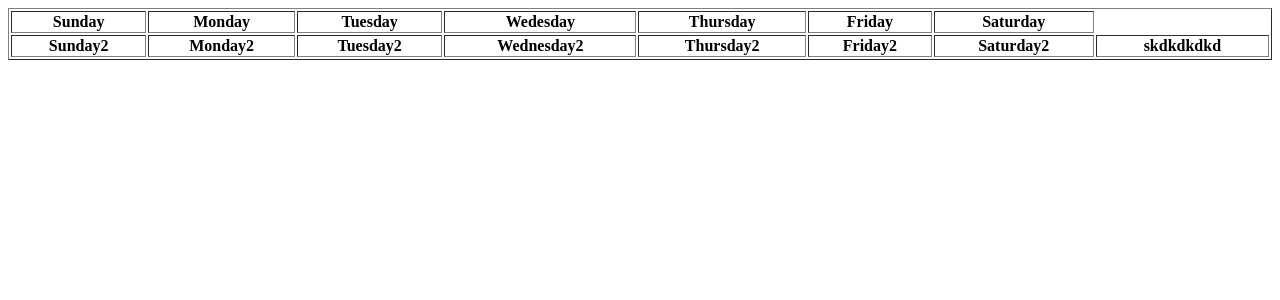
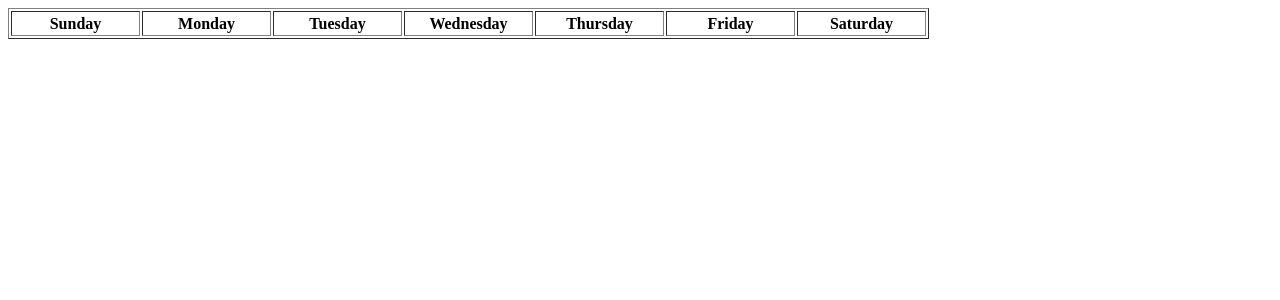
Before and after one commit to kvn35124/calendar, a React app: page / in a window 1280 px wide. Shown: the top 300 px of the page. Built offline with nearby package versions, Linux system fonts and the light colour scheme.

Commit message:
added header of calendar

```diff
--- /dev/null
+++ b/public/css/styles.css
@@ -0,0 +1,6 @@
+.header {
+    text-align: center;
+    width: 125px;
+    height: 25px;
+    /* border: solid, black; */
+}
--- a/public/index.html
+++ b/public/index.html
@@ -3,6 +3,7 @@
     <title>Barebones Typescript/React/Express</title>
     <meta charset="utf-8">
     <meta name="viewport" content="width=device-width, initial-scale=1, shrink-to-fit=no">
+    <link rel="stylesheet" href="./css/styles.css">
 </head>
 <body>
     <noscript>
--- a/src/client/Pages/Calendar.tsx
+++ b/src/client/Pages/Calendar.tsx
@@ -8,29 +8,17 @@ import moment = require('moment');
 const Calendar = () => {
 
     return (
-        <>
-            <table width="100%" border="1">
-                <tr>
-                    <th>Sunday</th>
-                    <th>Monday</th>
-                    <th>Tuesday</th>
-                    <th>Wedesday</th>
-                    <th>Thursday</th>
-                    <th>Friday</th>
-                    <th>Saturday</th>
-                </tr>
-                <tr>
-                    <th>Sunday2</th>
-                    <th>Monday2</th>
-                    <th>Tuesday2</th>
-                    <th>Wednesday2</th>
-                    <th>Thursday2</th>
-                    <th>Friday2</th>
-                    <th>Saturday2</th>
-                    <th>skdkdkdkd</th>
-                </tr>
+            <table border="1">
+                    <tr>
+                        <th className="header">Sunday</th>
+                        <th className="header">Monday</th>
+                        <th className="header">Tuesday</th>
+                        <th className="header">Wednesday</th>
+                        <th className="header">Thursday</th>
+                        <th className="header">Friday</th>
+                        <th className="header">Saturday</th>
+                    </tr>
             </table>
-        </>
     )
 }
 
--- a/src/server/db/index.ts
+++ b/src/server/db/index.ts
@@ -2,7 +2,7 @@ import * as mysql from 'mysql';
 import config from '../config';
 
 import Users from './tables/Users';
-
+import Events from './tables/Events';
 
 export const connection = mysql.createPool(config.mysql);
 
@@ -19,5 +19,6 @@ export const Query = (query: string, values?: any) => {
 
 
 export default {
-    Users
+    Users,
+    Events
 }
```
Also changed, not shown: src/server/db/tables/Events.ts (added, +9 -0 lines), src/server/routes/api/index.ts (added), src/server/routes/auth/index.ts (added).
